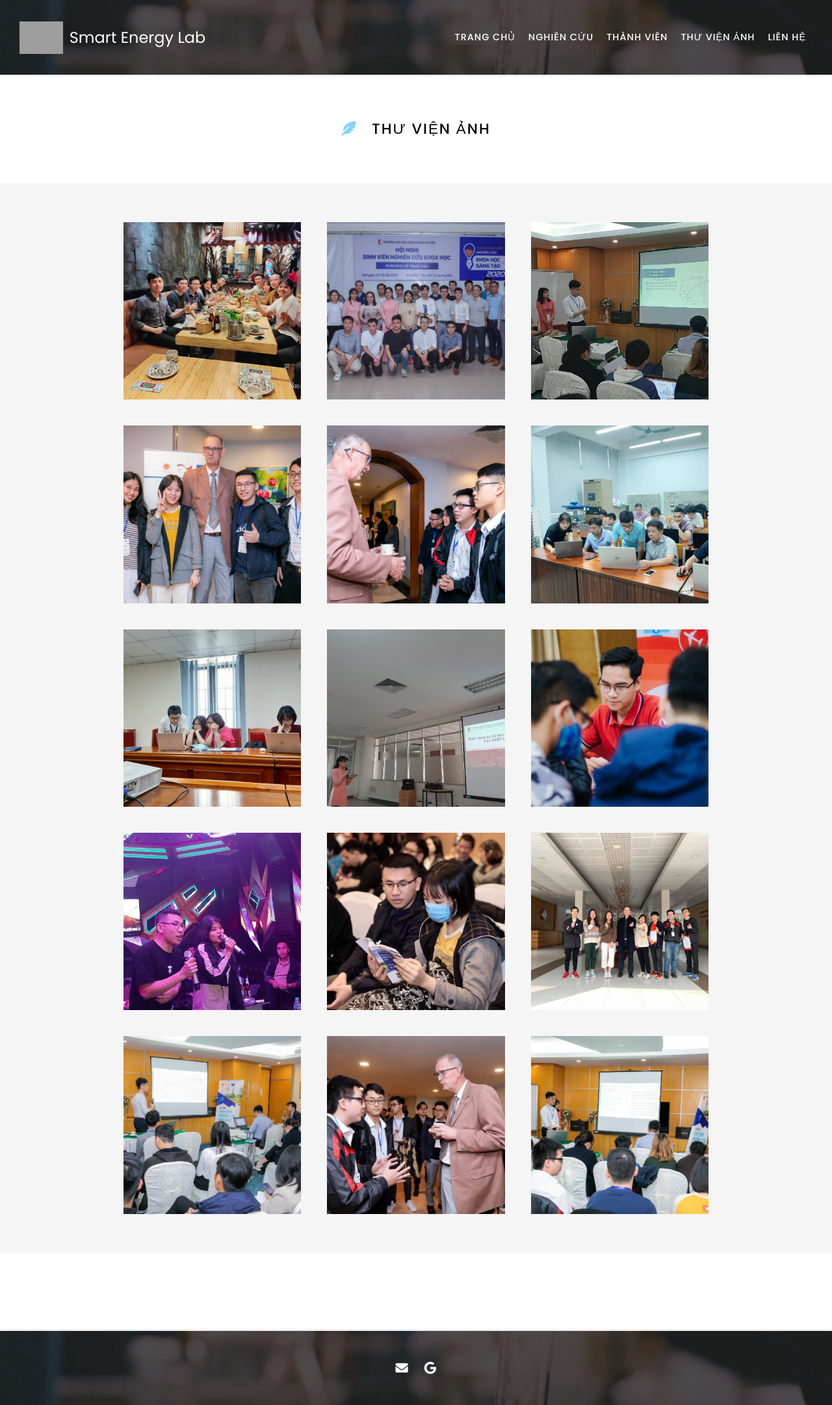
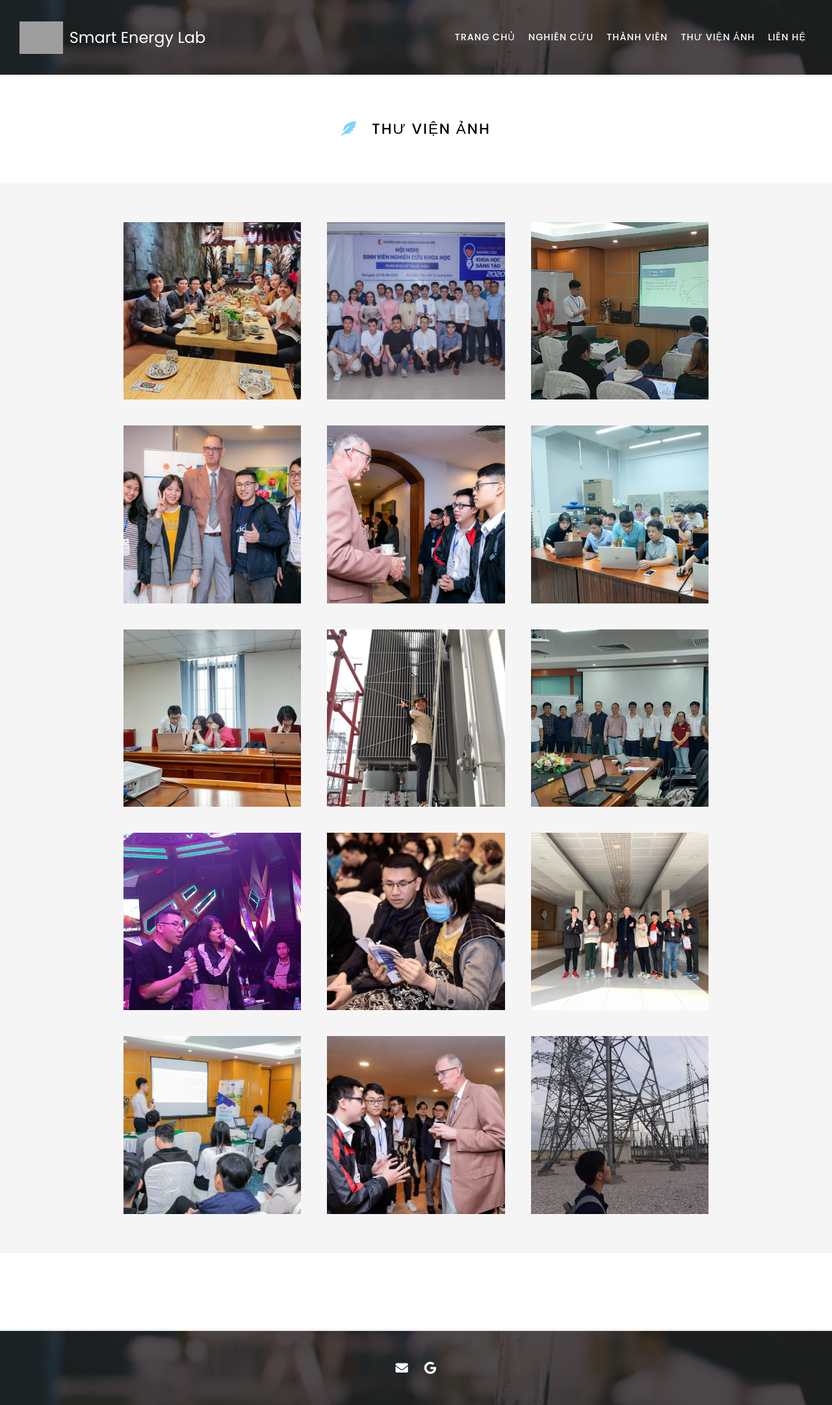
Before and after one commit to selabhust/home, a Jekyll site: the page built from album/index.md, in a window 1280 px wide. Shown: the whole page at 65% size. Built offline with Jekyll 4.4.1, drawn with Linux system fonts in a browser that asks for light colours; nearby versions of some CDN libraries; grey boxes are pictures that could not be loaded.

Commit message:
update ablum

```diff
--- a/album/index.md
+++ b/album/index.md
@@ -14,33 +14,33 @@ nav:
 
 image1="images/funding1.jpg" link1="/images/funding1.jpg" tooltip1="Liên hoan lab"
 
-image2="images/funding2.jpg" link2="/images/funding2.jpg" tooltip2="Cool Institute"
+image2="images/funding2.jpg" link2="/images/funding2.jpg" tooltip2="Tham gia SV NCKH 2020"
 
-image3="images/funding3.jpg" link3="/images/funding3.jpg" tooltip3="Cool Initiative"
+image3="images/funding3.jpg" link3="/images/funding3.jpg" tooltip3="Tham gia sự kiện SV NCKH NLTT 2020"
 
-image4="images/funding4.jpg" link4="/images/funding4.jpg" tooltip4="Cool Foundation"
+image4="images/funding4.jpg" link4="/images/funding4.jpg" tooltip4="SV NCKH NLTT 2020"
 
-image5="images/funding9.jpg" link5="/images/funding9.jpg" tooltip5="Cool Institute"
+image5="images/funding9.jpg" link5="/images/funding9.jpg" tooltip5="SV NCKH NLTT 2020"
 
-image6="images/funding10.jpg" link6="images/funding10.jpg" tooltip6="Cool Initiative"
+image6="images/funding10.jpg" link6="images/funding10.jpg" tooltip6="Hỗ trợ chuyển giao công nghệ"
 
-image7="images/funding11.jpg" link7="images/funding11.jpg" tooltip7="Cool Initiative"
+image7="images/funding11.jpg" link7="images/funding11.jpg" tooltip7="Hỗ trợ chuyển giao công nghệ"
 
-image8="images/funding12.jpg" link8="images/funding12.jpg" tooltip8="Cool Initiative"
+image8="images/funding8.jpg" link8="images/funding8.jpg" tooltip8="Đi thực tế"
 
-image9="images/funding13.jpg" link9="images/funding13.jpg" tooltip9="Cool Initiative"
+image9="images/funding21.jpg" link9="images/funding21.jpg" tooltip9="Giao lưu tại các NPC"
 
-image10="images/funding14.jpg" link10="images/funding14.jpg" tooltip10="Cool Initiative"
+image10="images/funding14.jpg" link10="images/funding14.jpg" tooltip10="Giao lưu văn nghệ trong lab"
 
-image11="images/funding15.jpg" link11="images/funding15.jpg" tooltip11="Cool Initiative"
+image11="images/funding15.jpg" link11="images/funding15.jpg" tooltip11="SV NCKH NLTT 2020"
 
-image12="images/funding16.jpg" link12="images/funding16.jpg" tooltip12="Cool Initiative"
+image12="images/funding16.jpg" link12="images/funding16.jpg" tooltip12="Chúc tết Tân Sửu 2021"
 
-image13="images/funding17.jpg" link13="images/funding17.jpg" tooltip13="Cool Initiative"
+image13="images/funding17.jpg" link13="images/funding17.jpg" tooltip13="Bảo vệ đề tài tại SV NCKH NLTT 2020"
 
-image14="images/funding18.jpg" link14="images/funding18.jpg" tooltip14="Cool Initiative"
+image14="images/funding18.jpg" link14="images/funding18.jpg" tooltip14="SV NCKH NLTT 2020"
 
-image15="images/funding19.jpg" link15="images/funding19.jpg" tooltip15="Cool Initiative"
+image15="images/funding6.jpg" link15="images/funding6.jpg" tooltip15="Đi thực tế"
 
 
  %}
```
Also changed, not shown: team/index.md (+11 -11 lines).
